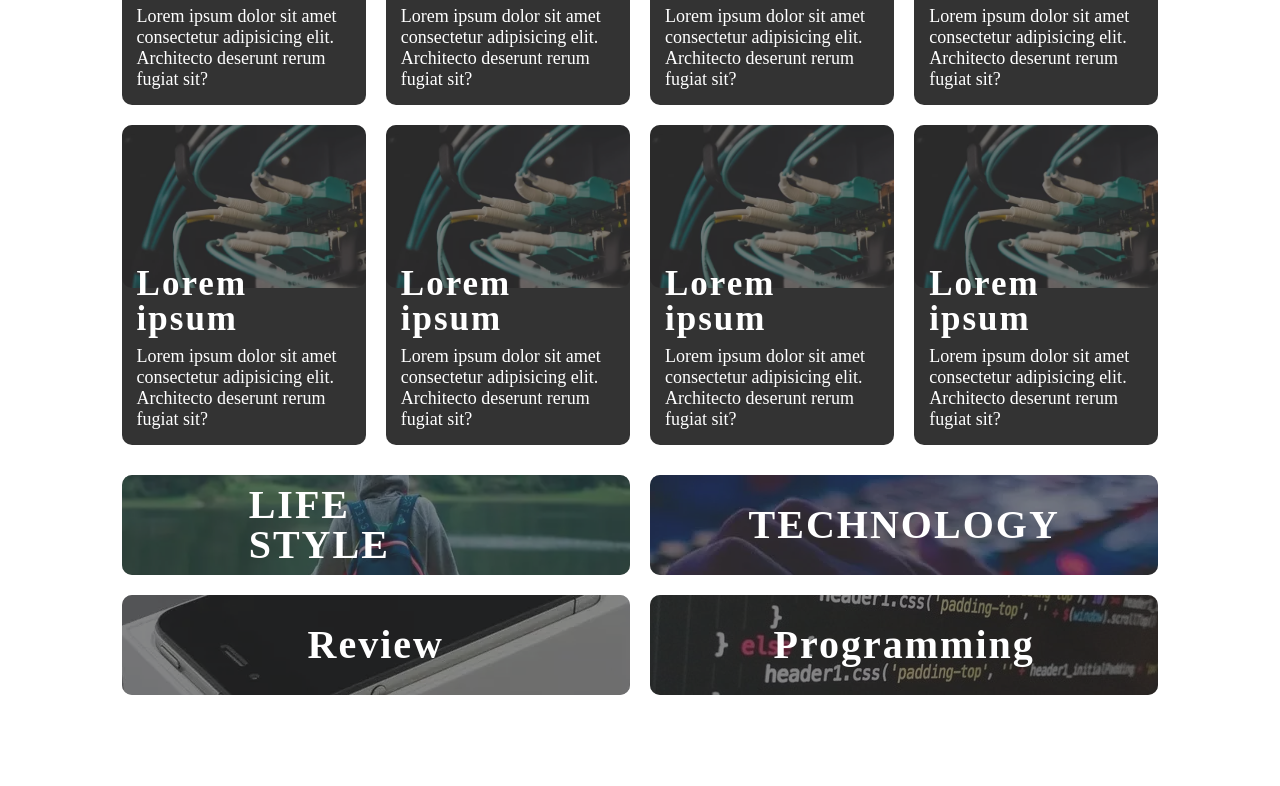
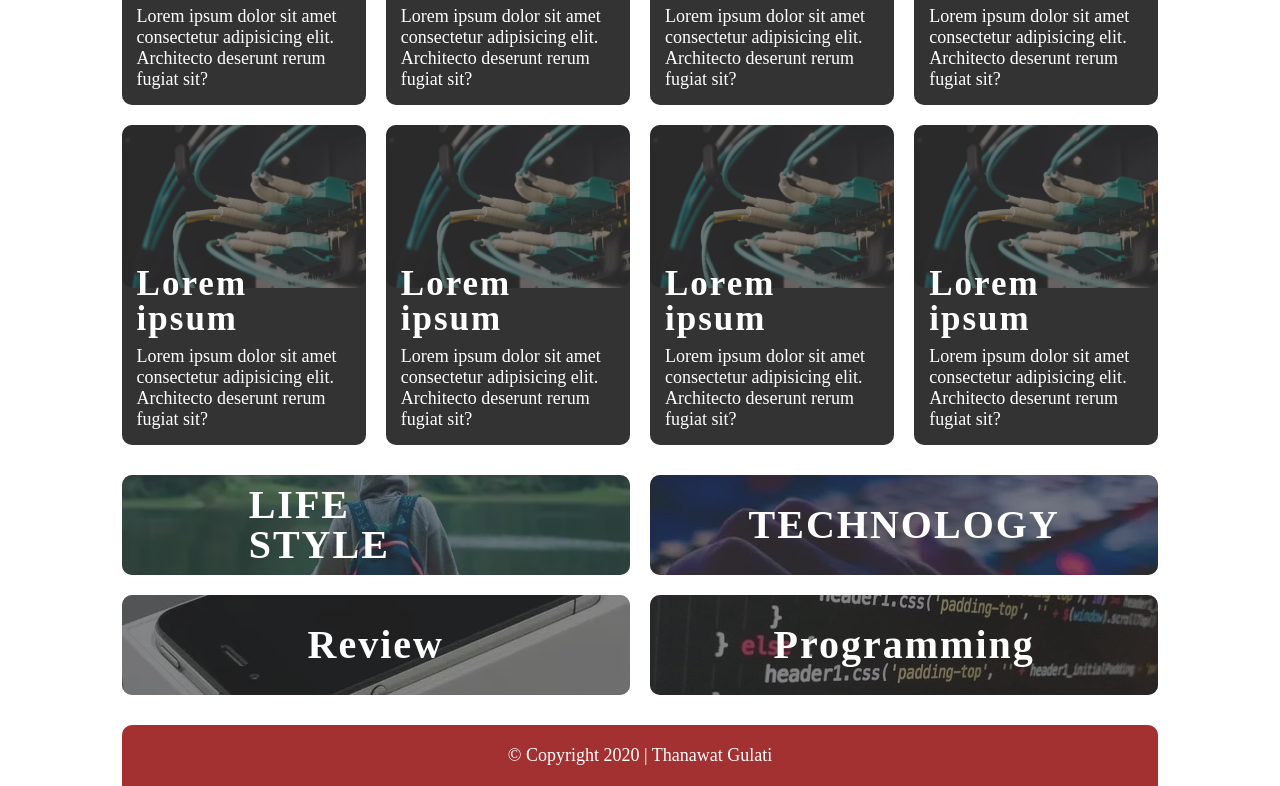
Before and after one commit to thanawatgulati/thanawat-blog, a Next.js app: page / in a window 1280 px wide. Shown: the part 540-1326 px from the top of the page. Before the commit the page ends 1240 px from the top, so only its background shows below. Built offline with nearby package versions, Linux system fonts and the light colour scheme.

Commit message:
🦶 Footer Custom

```diff
--- a/components/Footer.tsx
+++ b/components/Footer.tsx
@@ -3,5 +3,18 @@ import React, { ReactElement } from "react";
 interface Props {}
 
 export default function Footer({}: Props): ReactElement {
-  return <div></div>;
+  return (
+    <div
+      style={{
+        color: "#fff",
+        backgroundColor: "#A43131",
+        textAlign: "center",
+        padding: "20px",
+        marginTop: "30px",
+        borderRadius: "10px 10px 0px 0px",
+      }}
+    >
+      &copy; Copyright {new Date().getFullYear()} | Thanawat Gulati
+    </div>
+  );
 }
--- a/pages/_app.tsx
+++ b/pages/_app.tsx
@@ -2,6 +2,7 @@ import { AppProps } from "next/app";
 import Head from "next/head";
 import "../styles/main.css";
 import Navbar from "../components/Navbar";
+import Footer from "../components/Footer";
 
 export default function ({ Component, pageProps }: AppProps) {
   return (
@@ -13,6 +14,7 @@ export default function ({ Component, pageProps }: AppProps) {
         <Navbar />
         <Component {...pageProps} />
       </div>
+      <Footer />
     </div>
   );
 }
```
